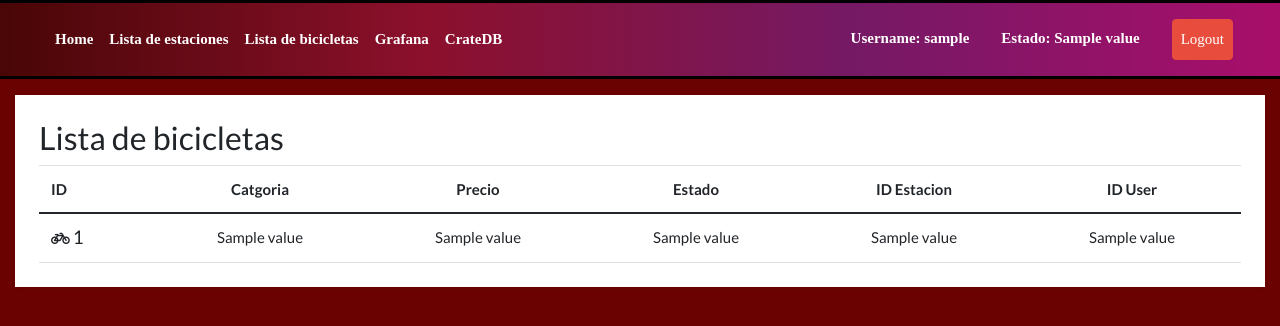
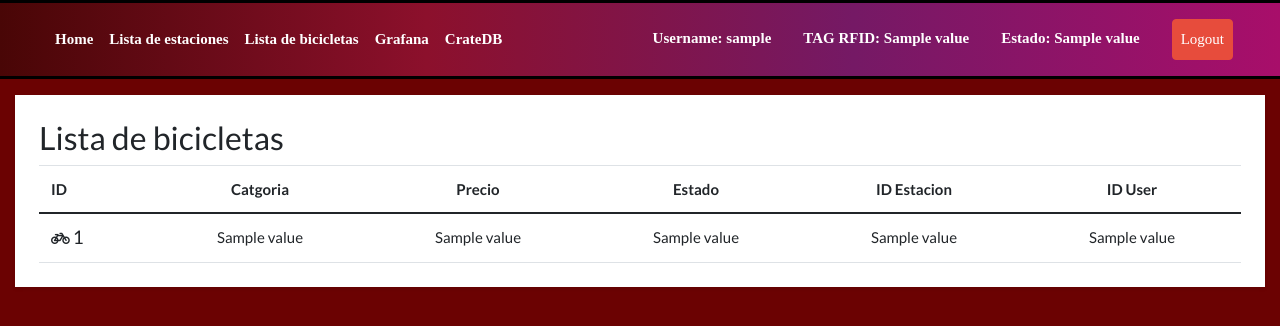
Before and after one commit to jesuscumpli/API_REST_BIKE_TRACK, a Flask app: page /bikes in a window 1280 px wide. Shown: the top 326 px of the page. Run offline with Flask 2, Linux system fonts and the light colour scheme; the visitor is signed in with stand-in values (Sample User, id 1); a database or web service that is not in the repository returns one stand-in record (values such as "Sample title"); data that the repository does not hold is empty; some libraries are stand-ins or nearby versions.

Commit message:
Bluetooth LISTO!

```diff
--- a/templates/base.html
+++ b/templates/base.html
@@ -57,6 +57,11 @@
                     </li>
                     <li class="nav-item mx-3">
                         <span class="navbar-text">
+                            TAG RFID: {{ user_data["tag_rfid"]["value"] }}
+                        </span>
+                    </li>
+                    <li class="nav-item mx-3">
+                        <span class="navbar-text">
                             Estado: {{ user_data["state"]["value"] }}
                         </span>
                     </li>
```
Also changed, not shown: requirements.txt (added, +17 -0 lines), 1 other file.
